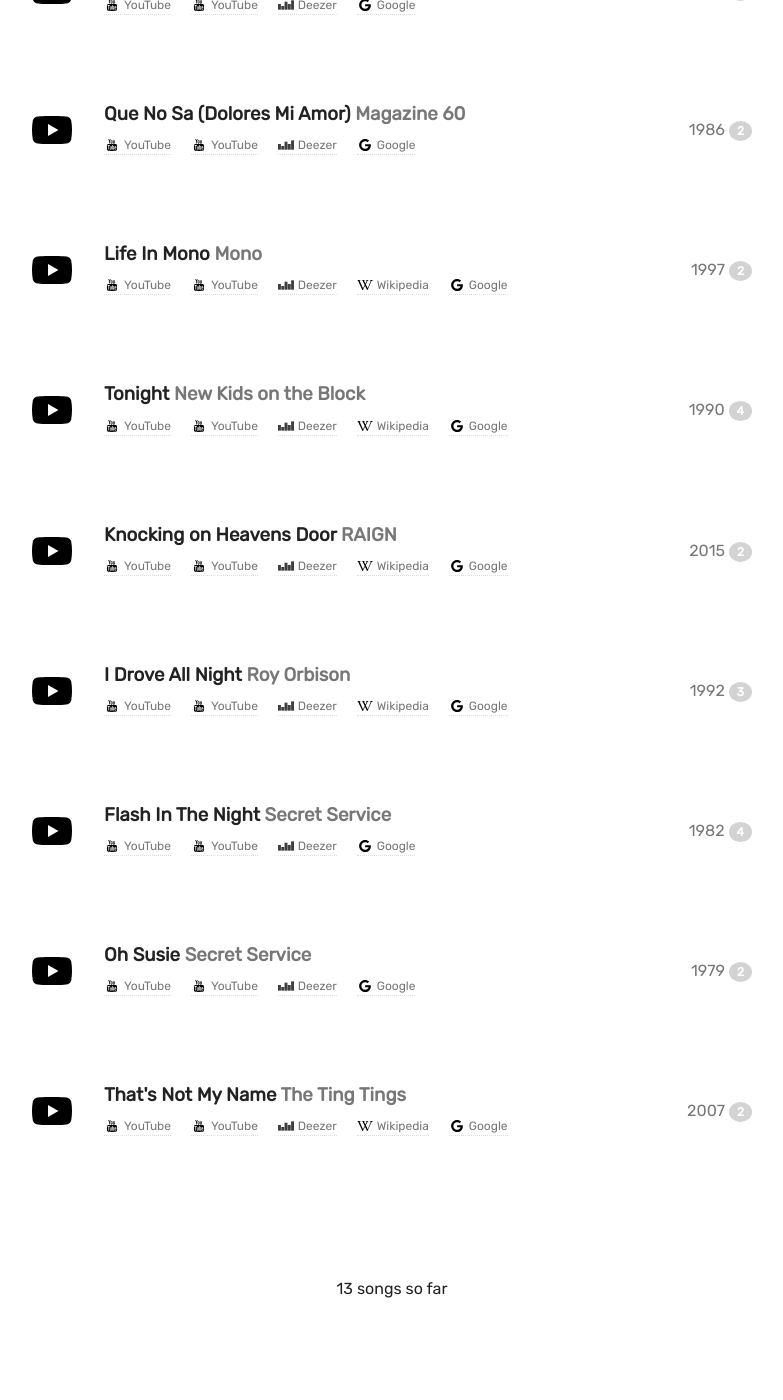
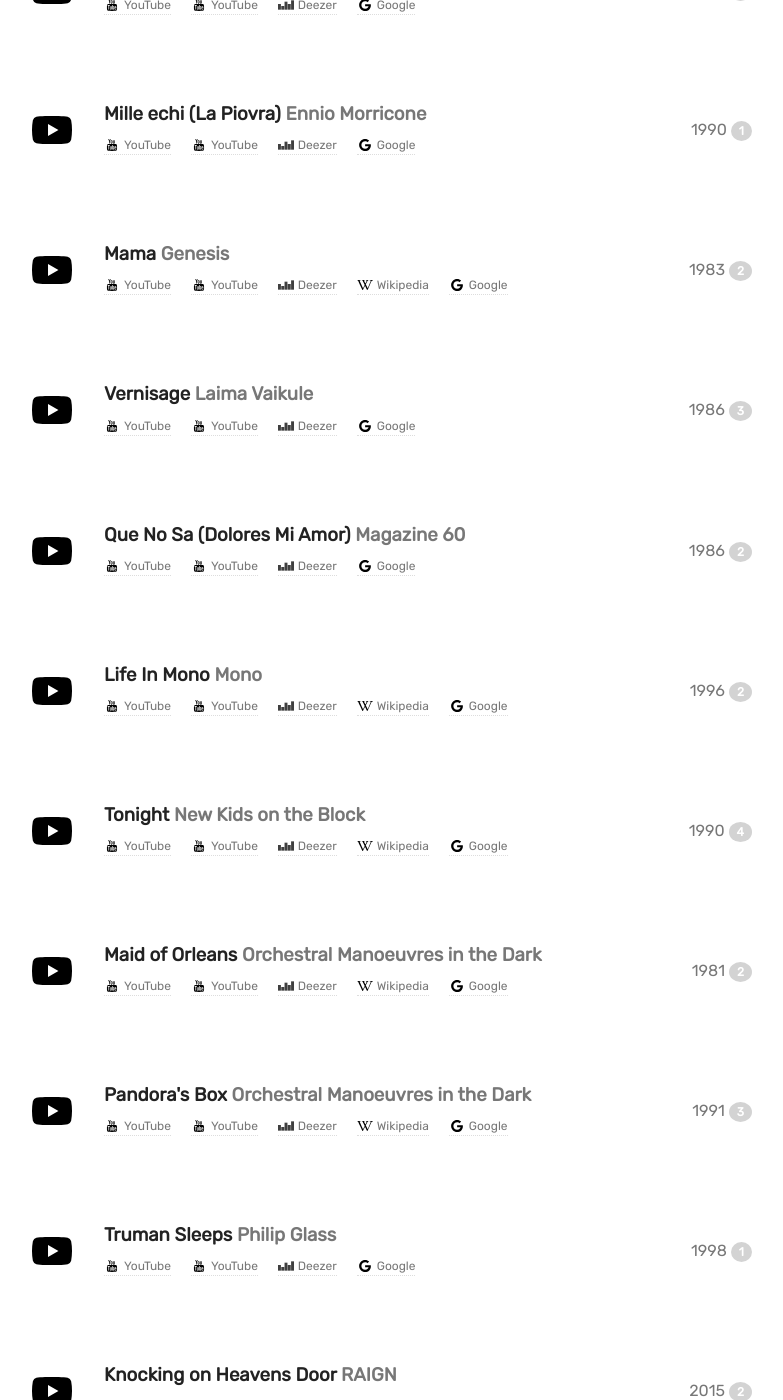
Before and after one commit to neverendingdrive/neverendingdrive.github.io, a Jekyll site: the page built from index.html, in a window 1280 px wide and 1400 px high, scrolled down 731 px. Shown: the whole window, without its empty margins (248-1031 px from the left). Built offline with Jekyll 4.4.1, drawn with Linux system fonts in a browser that asks for light colours; before the commit the page ends 2064 px from its top, so only the background shows below that; some of the changed text lies outside the part shown.

Commit message:
Add more songs

```diff
--- a/_data/songs/artists/amy-winehouse.yml
+++ b/_data/songs/artists/amy-winehouse.yml
@@ -3,7 +3,7 @@
 songs:
   - title: Back To Black
     lang: [en]
-    year: 2007
+    year: 2006
     fav: 2
     tags: [sadness]
     links:
--- a/_data/songs/artists/claudia-jung.yml
+++ b/_data/songs/artists/claudia-jung.yml
@@ -3,7 +3,7 @@
 songs:
   - title: Amore Amore
     lang: [de]
-    year: 1987
+    year: 1988
     fav: 3
     tags: [schlager]
     links:
--- /dev/null
+++ b/_data/songs/artists/ennio-morricone.yml
@@ -0,0 +1,11 @@
+artist: Ennio Morricone
+wikipedia: https://en.wikipedia.org/wiki/Ennio_Morricone
+songs:
+  - title: Mille echi (La Piovra)
+    lang: [none]
+    year: 1990
+    fav: 1
+    tags: []
+    links:
+      deezer: 86351551
+      youtube: [XoNf0F7rfJg, PXOW3CIGQwY]
--- /dev/null
+++ b/_data/songs/artists/genesis.yml
@@ -0,0 +1,12 @@
+artist: Genesis
+wikipedia: https://en.wikipedia.org/wiki/Genesis_(band)
+songs:
+  - title: Mama
+    lang: [en]
+    year: 1983
+    fav: 2
+    tags: []
+    links:
+      deezer: 3157463
+      wikipedia: https://en.wikipedia.org/wiki/Mama_(Genesis_song)
+      youtube: [Ccs2rt0oSzQ, iiu-hAIHMDQ]
--- a/_data/songs/artists/mono.yml
+++ b/_data/songs/artists/mono.yml
@@ -3,7 +3,7 @@
 songs:
   - title: Life In Mono
     lang: [en]
-    year: 1997
+    year: 1996
     fav: 2
     tags: [nostalgia, the one, sadness]
     links:
--- /dev/null
+++ b/_data/songs/artists/orchestral-manoeuvres-in-the-dark.yml
@@ -0,0 +1,22 @@
+artist: Orchestral Manoeuvres in the Dark
+wikipedia: https://en.wikipedia.org/wiki/Orchestral_Manoeuvres_in_the_Dark
+songs:
+  - title: Maid of Orleans
+    lang: [en]
+    year: 1981
+    fav: 2
+    tags: []
+    links:
+      deezer: 3156225
+      wikipedia: https://en.wikipedia.org/wiki/Maid_of_Orleans_(The_Waltz_Joan_of_Arc)
+      youtube: [vmwMhjbThKg, xy-Q8LZcaiA]
+
+  - title: Pandora's Box
+    lang: [en]
+    year: 1991
+    fav: 3
+    tags: []
+    links:
+      deezer: 3157030
+      wikipedia: https://en.wikipedia.org/wiki/Pandora%27s_Box_(Orchestral_Manoeuvres_in_the_Dark_song)
+      youtube: [J4tjcyQqHFQ, PMFKib_Byb8]
--- /dev/null
+++ b/_data/songs/artists/philip-glass.yml
@@ -0,0 +1,11 @@
+artist: Philip Glass
+wikipedia: https://en.wikipedia.org/wiki/Philip_Glass
+songs:
+  - title: Truman Sleeps
+    lang: [none]
+    year: 1998
+    fav: 1
+    tags: []
+    links:
+      deezer: 121491456
+      youtube: [FySi6xXkNqo, l7X0Yae2hLk]
--- a/_data/songs/artists/the-ting-tings.yml
+++ b/_data/songs/artists/the-ting-tings.yml
@@ -3,7 +3,7 @@
 songs:
   - title: That's Not My Name
     lang: [en]
-    year: 2007
+    year: 2008
     fav: 2
     tags: [fast, fly, madness]
     links:
```
Also changed, not shown: _data/songs/artists/abba.yml (+11 -1 lines), _data/songs/artists/the-killers.yml (added, +12 -0 lines).
